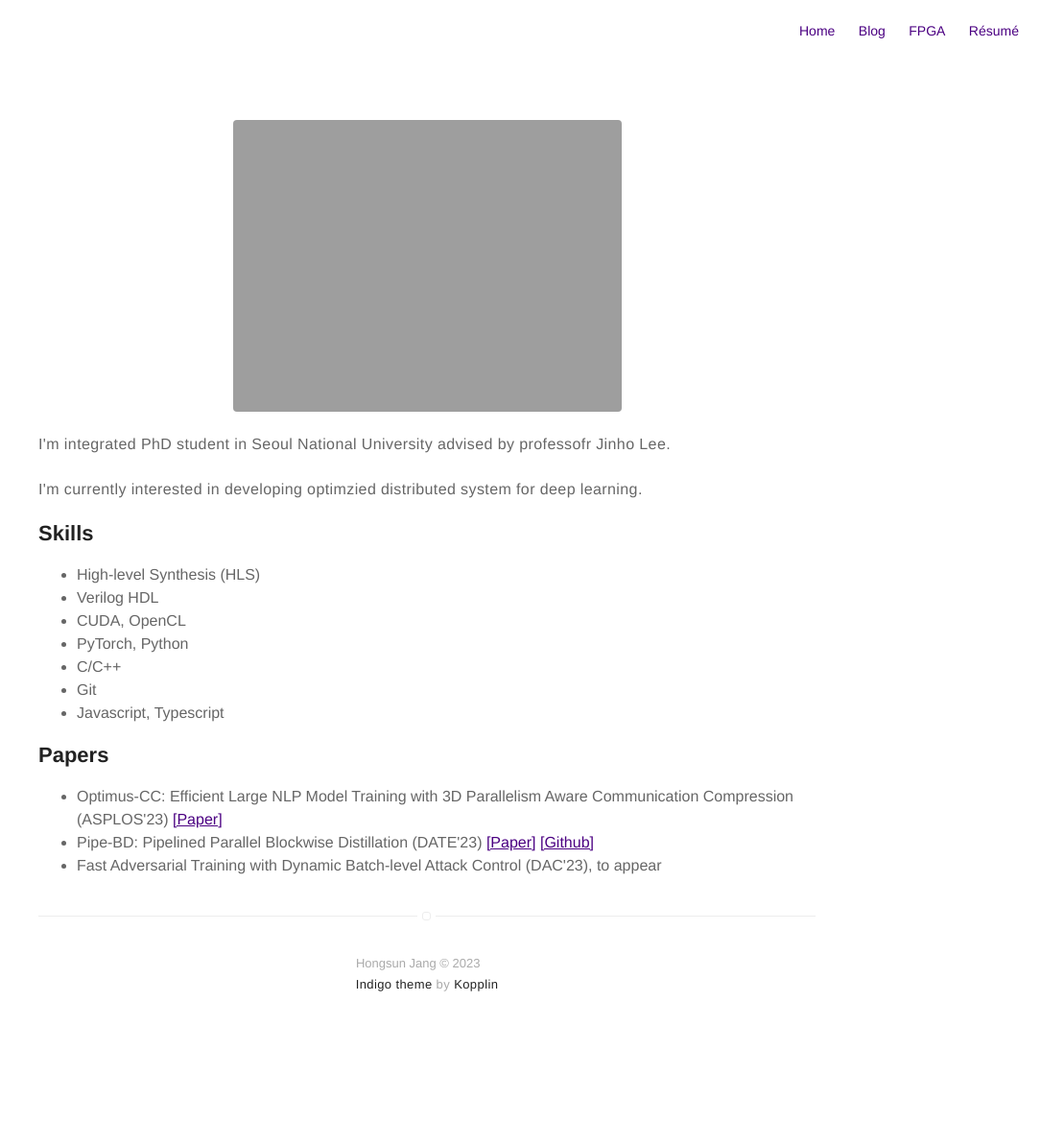
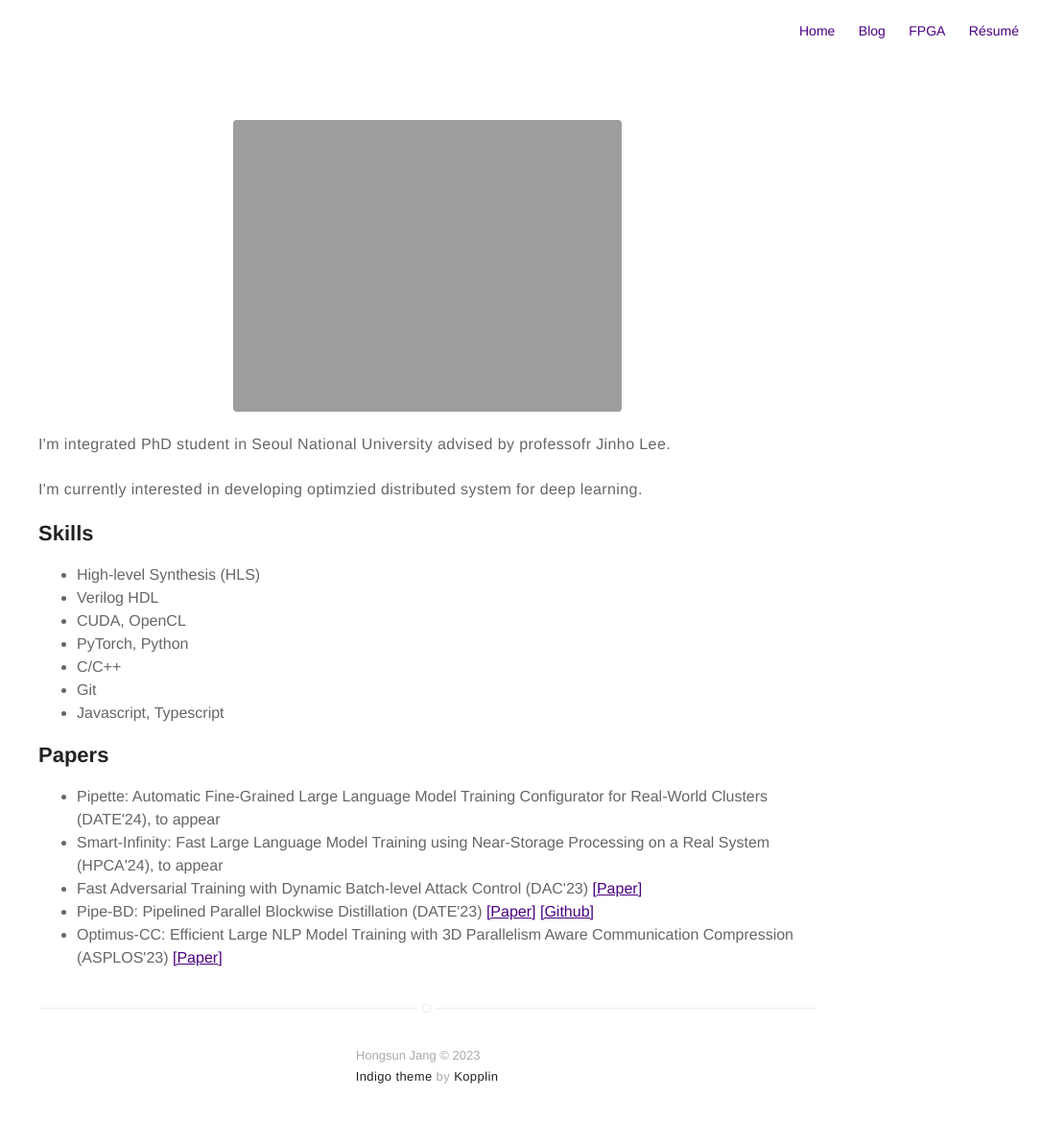
Before and after one commit to hongsunjang/hongsunjang, a Jekyll site: the page built from about.md, in a window 1280 px wide. Shown: the whole page at 96% size, without its empty margins (195-1280 px from the left). Built offline with Jekyll 4.4.1, drawn with Linux system fonts in a browser that asks for light colours; nearby versions of some CDN libraries; before the commit the page ends 1097 px from its top, so only the background shows below that.

Commit message:
update publications

```diff
--- a/_posts/blog/2023-09-04-review_of_first_semester.markdown
+++ b/_posts/blog/2023-09-04-review_of_first_semester.markdown
@@ -7,8 +7,7 @@ headerImage: false
 tag:
 - markdown
 - elements
-category: fpga
-fpga: true
+category: blog
 author: hongsun Jang
 description: Markdown summary with different options
 ---
--- a/about.md
+++ b/about.md
@@ -28,15 +28,27 @@ I'm currently interested in developing optimzied distributed system for deep lea
 
 <ul>
 	<li>
-	Optimus-CC: Efficient Large NLP Model Training with 3D Parallelism Aware Communication Compression (ASPLOS'23)
-	<a href="https://dl.acm.org/doi/10.1145/3575693.3575712">[Paper]</a>
+	Pipette: Automatic Fine-Grained Large Language Model Training Configurator for Real-World Clusters (DATE'24), to appear
 	</li>
+
+	<li>
+	Smart-Infinity: Fast Large Language Model Training using Near-Storage Processing on a Real System (HPCA'24), to appear
+	</li>
+
+	<li>
+	Fast Adversarial Training with Dynamic Batch-level Attack Control (DAC'23)
+	<a href="https://ieeexplore.ieee.org/abstract/document/10247930">[Paper]</a>
+	</li>
+
 	<li>
 	Pipe-BD: Pipelined Parallel Blockwise Distillation (DATE'23)
 	<a href="https://ieeexplore.ieee.org/abstract/document/10137044">[Paper]</a>
 	<a href="https://github.com/hongsunjang/Pipe-BD">[Github]</a>
 	</li>
+
 	<li>
-	Fast Adversarial Training with Dynamic Batch-level Attack Control (DAC'23), to appear
+	Optimus-CC: Efficient Large NLP Model Training with 3D Parallelism Aware Communication Compression (ASPLOS'23)
+	<a href="https://dl.acm.org/doi/10.1145/3575693.3575712">[Paper]</a>
 	</li>
+
 </ul>
```
